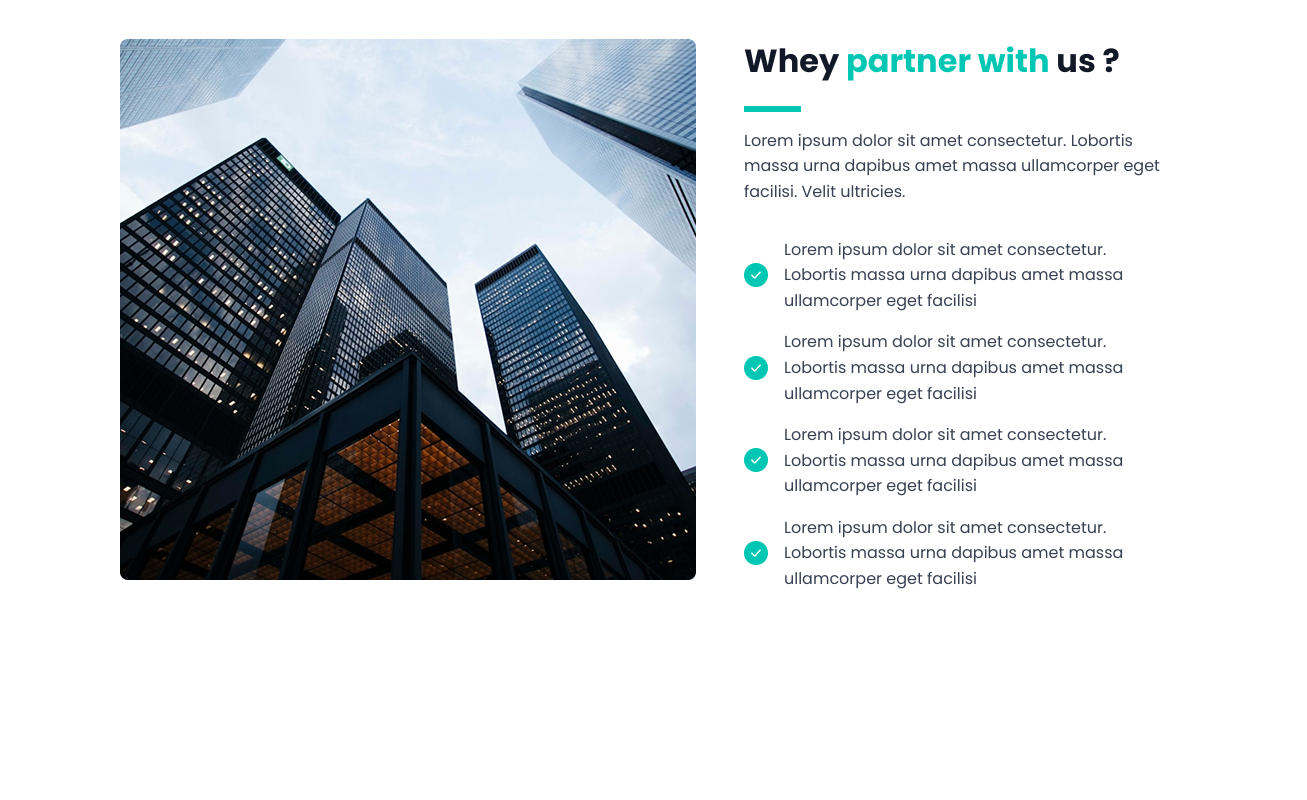
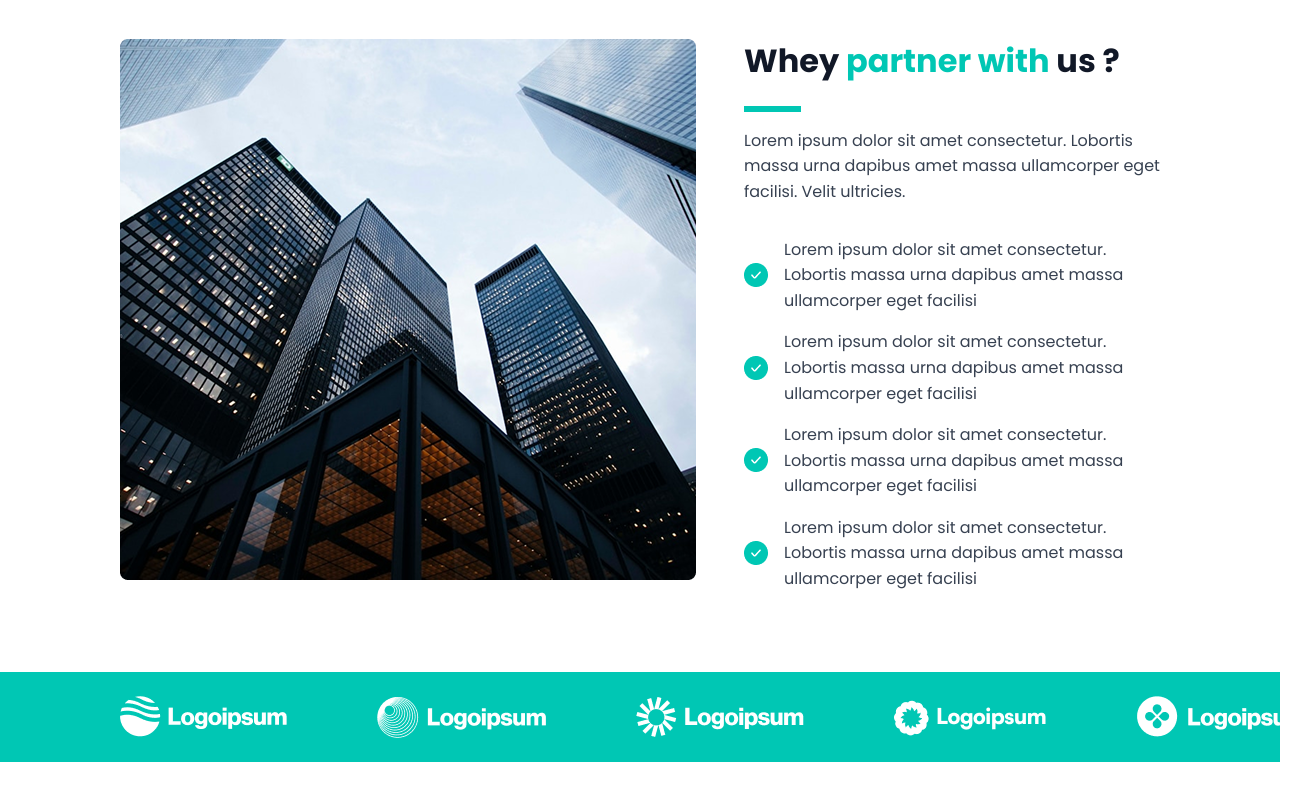
Before and after one commit to With-chomok/SM-Technology-Project, a plain HTML site: page index.html in a window 1280 px wide. Shown: the part 1135-1935 px from the top of the page, 1307 px wide, since content can reach past the window. Before the commit the page ends 1807 px from the top, so only its background shows below. Drawn offline with Linux system fonts and the light colour scheme.

Commit message:
logo section added

```diff
--- a/css/style.css
+++ b/css/style.css
@@ -165,3 +165,17 @@ body {
     align-items: center;
     color: #374151;
 }
+
+.logo-section{
+    display: flex;
+    justify-content: space-evenly;
+    gap: 90px;
+    background-color: #00C7B4;
+    margin-bottom: 80px;
+}
+.logo-items {
+    margin: 24px 120px;
+    display: flex;
+    gap: 90px;
+    align-items: center;
+}
--- a/index.html
+++ b/index.html
@@ -31,7 +31,6 @@
       <main>
         <!-- banner section start here -->
 
-
         <section class="banner-section">
           <section class="banner-section-container">
             <div class="banner-container">
@@ -42,8 +41,7 @@
                 </h1>
                 <p>
                   Lorem ipsum dolor sit amet consectetur. Lobortis massa urna
-                    dapibus amet massa ullamcorper eget facilisi. Velit
-                    ultricies.
+                  dapibus amet massa ullamcorper eget facilisi. Velit ultricies.
                 </p>
                 <button class="main-btn">Book Now</button>
               </div>
@@ -65,14 +63,13 @@
             </div>
           </section>
           <p class="banner-para">
-              Lorem ipsum dolor sit amet consectetur. Ornare in imperdiet
-              integer integer felis et aliquam elit dolor. Diam etiam quis
-              feugiat facilisi malesuada proin ac ac. Amet auctor diam consequat
-              odio in molestie fringilla. Luctus suspendisse amet semper tellus
-              molestie vivamus quis
+            Lorem ipsum dolor sit amet consectetur. Ornare in imperdiet integer
+            integer felis et aliquam elit dolor. Diam etiam quis feugiat
+            facilisi malesuada proin ac ac. Amet auctor diam consequat odio in
+            molestie fringilla. Luctus suspendisse amet semper tellus molestie
+            vivamus quis
           </p>
         </section>
-
 
         <section class="partner-section">
           <div>
@@ -109,6 +106,18 @@
             </div>
           </div>
         </section>
+
+        <!-- logo section start here
+          -->
+        <section class="logo-section">
+          <div class="logo-items">
+            <img src="./assets/images/Logo.png" alt="" />
+            <img src="./assets/images/Logo1.png" alt="" />
+            <img src="./assets/images/Logo2.png" alt="" />
+            <img src="./assets/images/Logo3.png" alt="" />
+            <img src="./assets/images/Logo4.png" alt="" />
+          </div>
+        </section>
       </main>
     </div>
   </body>
```
Lines whose indentation alone changed are shown as unchanged.
